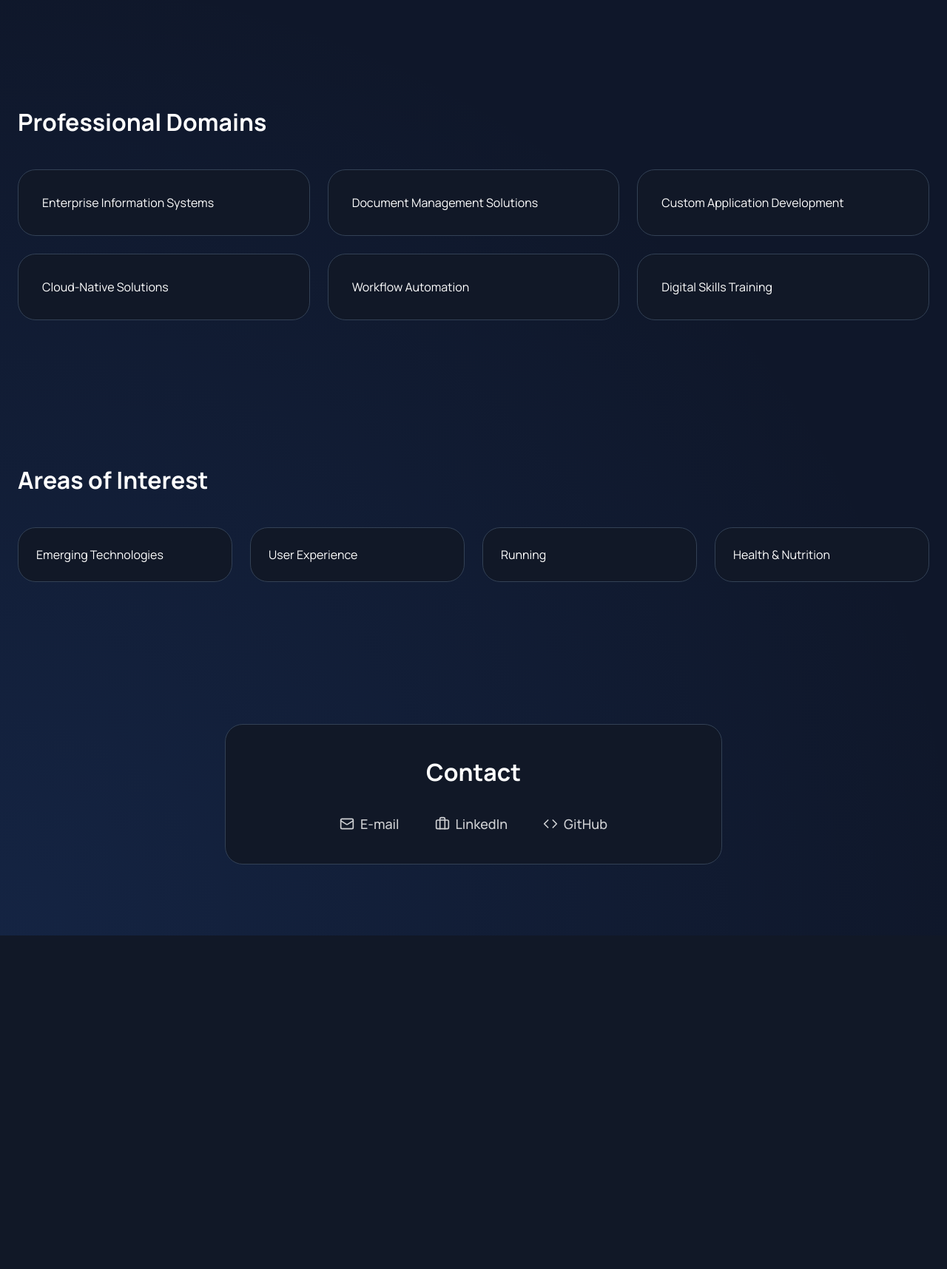
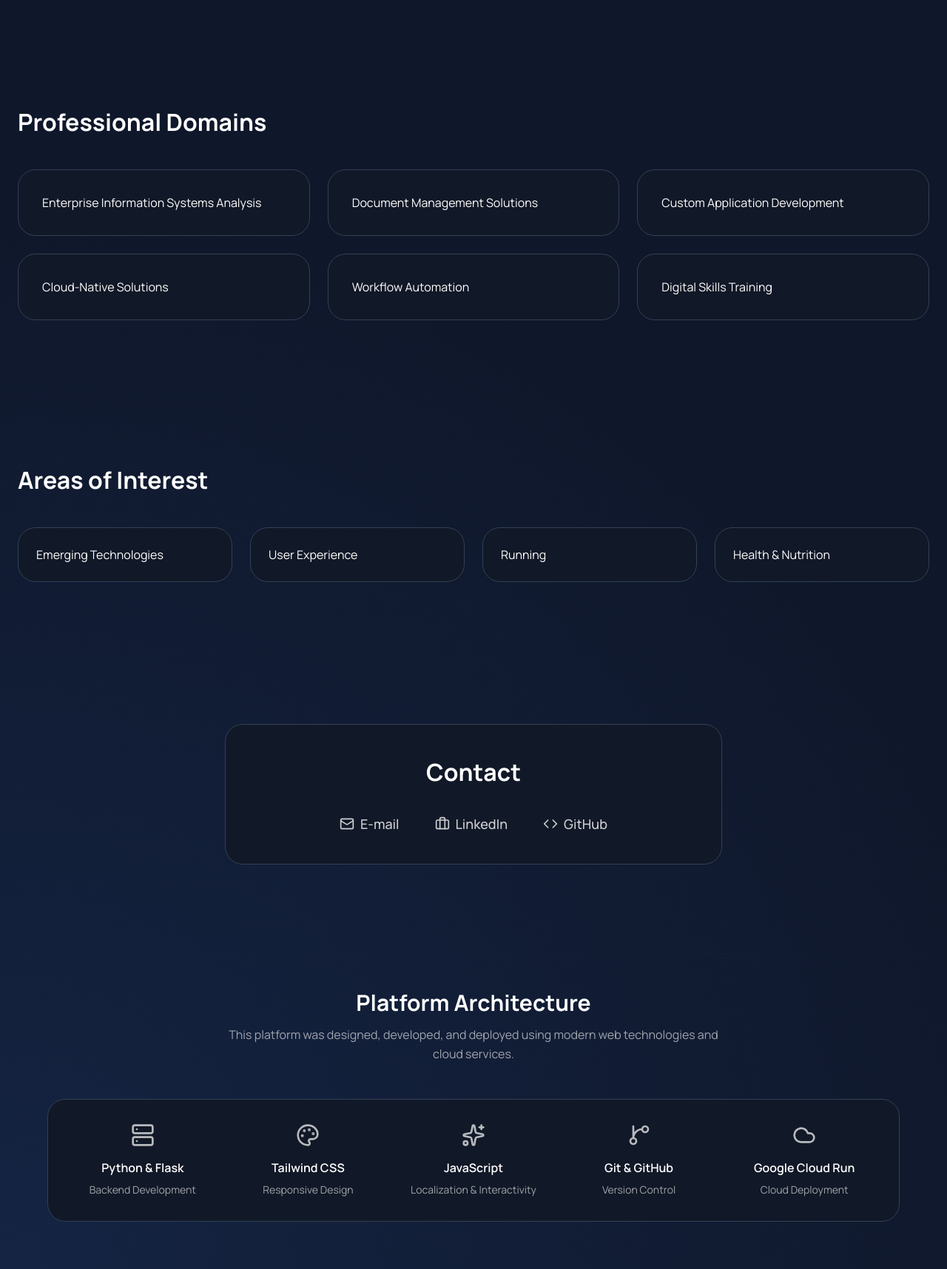
Before and after one commit to EisaHaider/eisa-portfolio, a Flask app: page / in a window 1280 px wide. Shown: the part 1760-3476 px from the top of the page at 74% size. Before the commit the page ends 3025 px from the top, so only its background shows below. Run offline with Flask 3, Linux system fonts and the light colour scheme.

Commit message:
Refine portfolio content and platform architecture section

```diff
--- a/static/css/output.css
+++ b/static/css/output.css
@@ -13,6 +13,9 @@
     --spacing: 0.25rem;
     --container-md: 28rem;
     --container-2xl: 42rem;
+    --container-6xl: 72rem;
+    --text-sm: 0.875rem;
+    --text-sm--line-height: calc(1.25 / 0.875);
     --text-base: 1rem;
     --text-base--line-height: calc(1.5 / 1);
     --text-lg: 1.125rem;
@@ -21,6 +24,8 @@
     --text-xl--line-height: calc(1.75 / 1.25);
     --text-2xl: 1.5rem;
     --text-2xl--line-height: calc(2 / 1.5);
+    --text-3xl: 1.875rem;
+    --text-3xl--line-height: calc(2.25 / 1.875);
     --text-4xl: 2.25rem;
     --text-4xl--line-height: calc(2.5 / 2.25);
     --text-5xl: 3rem;
@@ -28,6 +33,7 @@
     --text-7xl: 4.5rem;
     --text-7xl--line-height: 1;
     --font-weight-medium: 500;
+    --font-weight-semibold: 600;
     --font-weight-bold: 700;
     --leading-relaxed: 1.625;
     --radius-xl: 0.75rem;
@@ -210,6 +216,9 @@
   .mt-10 {
     margin-top: calc(var(--spacing) * 10);
   }
+  .mb-2 {
+    margin-bottom: calc(var(--spacing) * 2);
+  }
   .mb-3 {
     margin-bottom: calc(var(--spacing) * 3);
   }
@@ -224,6 +233,9 @@
   }
   .mb-10 {
     margin-bottom: calc(var(--spacing) * 10);
+  }
+  .mb-12 {
+    margin-bottom: calc(var(--spacing) * 12);
   }
   .block {
     display: block;
@@ -240,6 +252,9 @@
   .h-5 {
     height: calc(var(--spacing) * 5);
   }
+  .h-8 {
+    height: calc(var(--spacing) * 8);
+  }
   .h-20 {
     height: calc(var(--spacing) * 20);
   }
@@ -252,8 +267,14 @@
   .w-5 {
     width: calc(var(--spacing) * 5);
   }
+  .w-8 {
+    width: calc(var(--spacing) * 8);
+  }
   .max-w-2xl {
     max-width: var(--container-2xl);
+  }
+  .max-w-6xl {
+    max-width: var(--container-6xl);
   }
   .max-w-md {
     max-width: var(--container-md);
@@ -304,6 +325,10 @@
     border-style: var(--tw-border-style);
     border-width: 1px;
   }
+  .border-t {
+    border-top-style: var(--tw-border-style);
+    border-top-width: 1px;
+  }
   .border-b {
     border-bottom-style: var(--tw-border-style);
     border-bottom-width: 1px;
@@ -335,12 +360,22 @@
   .py-3 {
     padding-block: calc(var(--spacing) * 3);
   }
+  .pt-6 {
+    padding-top: calc(var(--spacing) * 6);
+  }
+  .pb-16 {
+    padding-bottom: calc(var(--spacing) * 16);
+  }
   .text-center {
     text-align: center;
   }
   .text-2xl {
     font-size: var(--text-2xl);
     line-height: var(--tw-leading, var(--text-2xl--line-height));
+  }
+  .text-3xl {
+    font-size: var(--text-3xl);
+    line-height: var(--tw-leading, var(--text-3xl--line-height));
   }
   .text-4xl {
     font-size: var(--text-4xl);
@@ -358,6 +393,10 @@
     font-size: var(--text-lg);
     line-height: var(--tw-leading, var(--text-lg--line-height));
   }
+  .text-sm {
+    font-size: var(--text-sm);
+    line-height: var(--tw-leading, var(--text-sm--line-height));
+  }
   .text-xl {
     font-size: var(--text-xl);
     line-height: var(--tw-leading, var(--text-xl--line-height));
@@ -374,6 +413,10 @@
     --tw-font-weight: var(--font-weight-medium);
     font-weight: var(--font-weight-medium);
   }
+  .font-semibold {
+    --tw-font-weight: var(--font-weight-semibold);
+    font-weight: var(--font-weight-semibold);
+  }
   .tracking-\[0\.3em\] {
     --tw-tracking: 0.3em;
     letter-spacing: 0.3em;
@@ -383,6 +426,9 @@
   }
   .uppercase {
     text-transform: uppercase;
+  }
+  .opacity-10 {
+    opacity: 10%;
   }
   .opacity-60 {
     opacity: 60%;
@@ -512,6 +558,11 @@
   .md\:grid-cols-4 {
     @media (width >= 48rem) {
       grid-template-columns: repeat(4, minmax(0, 1fr));
+    }
+  }
+  .md\:grid-cols-5 {
+    @media (width >= 48rem) {
+      grid-template-columns: repeat(5, minmax(0, 1fr));
     }
   }
   .lg\:grid-cols-2 {
--- a/static/js/main.js
+++ b/static/js/main.js
@@ -20,7 +20,7 @@ const translations = {
 
         domains_title: "Professional Domains",
 
-        domain_1: "Enterprise Information Systems",
+        domain_1: "Enterprise Information Systems Analysis",
         domain_2: "Custom Application Development",
         domain_3: "Workflow Automation",
         domain_4: "Document Management Solutions",
@@ -71,7 +71,20 @@ const translations = {
         insights_title: "Areas of Interest",
         contact_title: "Contact",
         language_button: "EN | AR",
-        theme_button: "Theme"
+        theme_button: "Theme", // تم إصلاح علامة التنصيص الزائدة هنا
+
+        tech_backend: "Backend Development",
+        tech_frontend: "Responsive UI Design",
+        tech_interactivity: "Client-Side Interactivity",
+        tech_version: "Version Control",
+        tech_hosting: "Cloud Deployment",
+
+        platform_subtitle: "This platform was designed, developed, and deployed using modern web technologies and cloud services.",
+        tech_backend: "Backend Development",
+        tech_frontend: "Responsive Design",
+        tech_interactivity: "Localization & Interactivity",
+        tech_version: "Version Control",
+        tech_hosting: "Cloud Deployment"
     },
 
     ar: {
@@ -94,7 +107,7 @@ const translations = {
 
         domains_title: "المجالات المهنية",
 
-        domain_1: "نظم المعلومات المؤسسية",
+        domain_1: "تحليل نظم المعلومات المؤسسية",
         domain_2: "تطوير التطبيقات المخصصة",
         domain_3: "أتمتة الإجراءات والعمليات",
         domain_4: "حلول إدارة الوثائق",
@@ -145,7 +158,14 @@ const translations = {
         insights_title: "مجالات الاهتمام",
         contact_title: "التواصل",
         language_button: "EN | AR",
-        theme_button: "المظهر"
+        theme_button: "المظهر",
+
+        platform_subtitle: "تم تصميم هذه المنصة، وتطويرها، ونشرها سحابياً بالاعتماد على تقنيات الويب الحديثة والخدمات السحابية.",
+        tech_backend: "تطوير الواجهة الخلفية",
+        tech_frontend: "التصميم المتجاوب",
+        tech_interactivity: "تعدد اللغات والتفاعل",
+        tech_version: "إدارة الإصدارات ",
+        tech_hosting: "النشر السحابي"
     }
 
 };
--- a/templates/index.html
+++ b/templates/index.html
@@ -253,6 +253,63 @@ Eisa Haider | Information Systems Architect
 
     </section>
 
+<section id="platform" class="container-custom px-6 pb-16 pt-6">
+
+        <div class="border-t opacity-10 mb-12" style="border-color:var(--border-color);"></div>
+
+        <div class="text-center max-w-2xl mx-auto mb-12">
+            <h2 class="text-3xl font-bold mb-3">Platform Architecture</h2>
+            <p class="text-base opacity-60 leading-relaxed" data-i18n="platform_subtitle"></p>
+        </div>
+
+        <div class="card p-8 max-w-6xl mx-auto">
+            <div class="grid md:grid-cols-5 gap-8">
+
+                <div class="text-center">
+                    <div class="mb-4">
+                        <i data-lucide="server" class="w-8 h-8 mx-auto opacity-70"></i>
+                    </div>
+                    <h3 class="font-semibold mb-2">Python & Flask</h3>
+                    <p class="text-sm opacity-60" data-i18n="tech_backend"></p>
+                </div>
+
+                <div class="text-center">
+                    <div class="mb-4">
+                        <i data-lucide="palette" class="w-8 h-8 mx-auto opacity-70"></i>
+                    </div>
+                    <h3 class="font-semibold mb-2">Tailwind CSS</h3>
+                    <p class="text-sm opacity-60" data-i18n="tech_frontend"></p>
+                </div>
+
+                <div class="text-center">
+                    <div class="mb-4">
+                        <i data-lucide="sparkles" class="w-8 h-8 mx-auto opacity-70"></i>
+                    </div>
+                    <h3 class="font-semibold mb-2">JavaScript</h3>
+                    <p class="text-sm opacity-60" data-i18n="tech_interactivity"></p>
+                </div>
+
+                <div class="text-center">
+                    <div class="mb-4">
+                        <i data-lucide="git-branch" class="w-8 h-8 mx-auto opacity-70"></i>
+                    </div>
+                    <h3 class="font-semibold mb-2">Git & GitHub</h3>
+                    <p class="text-sm opacity-60" data-i18n="tech_version"></p>
+                </div>
+
+                <div class="text-center">
+                    <div class="mb-4">
+                        <i data-lucide="cloud" class="w-8 h-8 mx-auto opacity-70"></i>
+                    </div>
+                    <h3 class="font-semibold mb-2">Google Cloud Run</h3>
+                    <p class="text-sm opacity-60" data-i18n="tech_hosting"></p>
+                </div>
+
+            </div>
+        </div>
+
+    </section>
+
 </div>
 
 {% endblock %}
```
Also changed, not shown: 1 other file.
